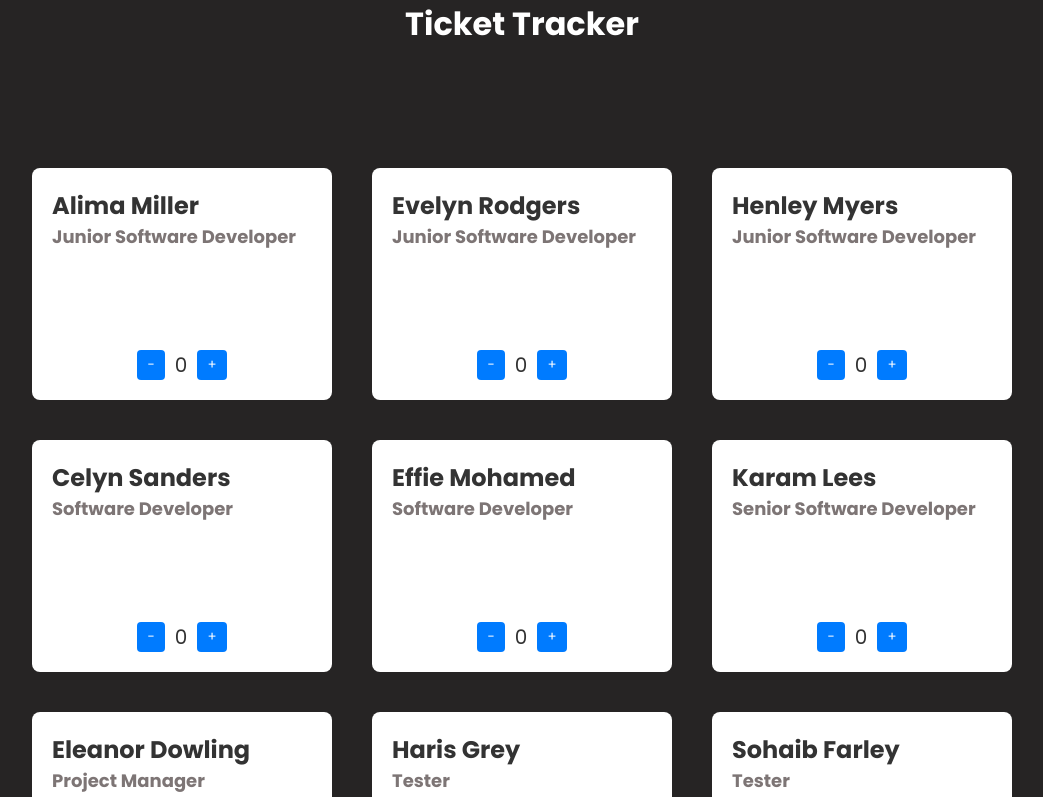
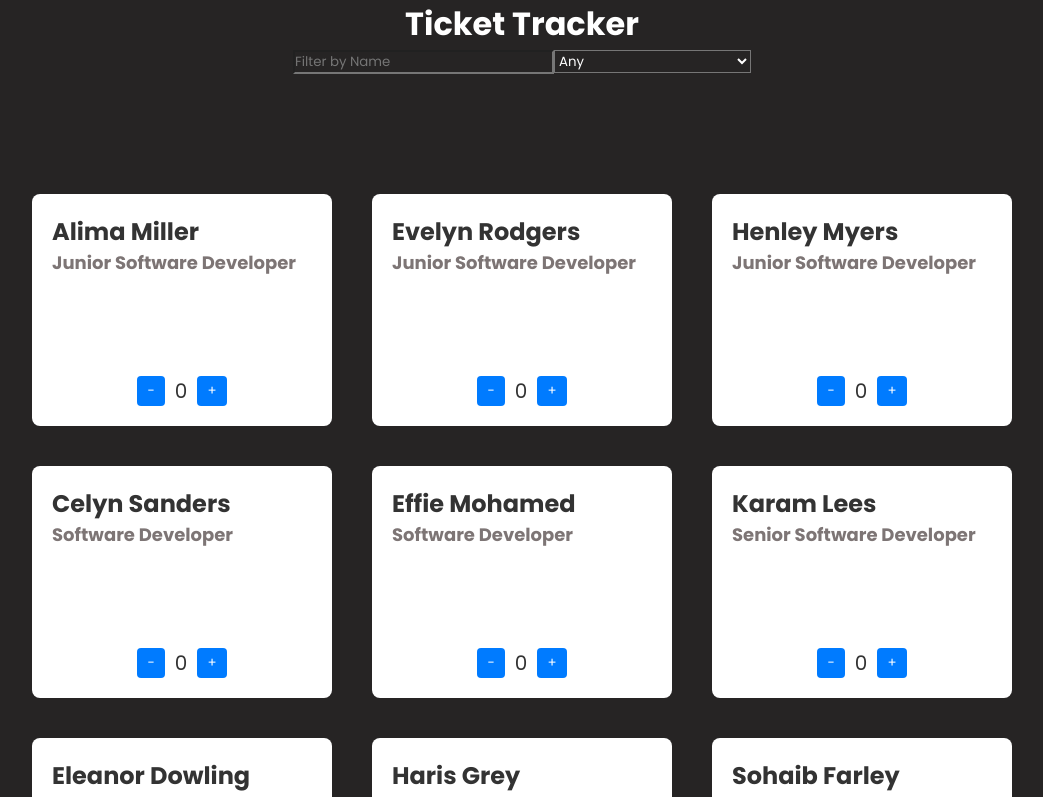
Before and after one commit to AthishThayalan/ticket-tracker, a React (Vite) app in the folder ticket-tracker/: page / in a window 1280 px wide. Shown: the top 797 px of the page, without its empty margins (118-1161 px from the left). Built offline with nearby package versions, Linux system fonts and the light colour scheme.

Commit message:
Created and seperated input filter search in its own component.

```diff
--- a/ticket-tracker/src/App.tsx
+++ b/ticket-tracker/src/App.tsx
@@ -1,15 +1,41 @@
 import EmployeeCard from "./components/EmployeeCard";
 import team from "./data/team";
+import Header from "./components/Header";
+import { useState } from "react";
 
 import "./styles/App.scss";
 
 function App() {
+  const [nameFilter, setNameFilter] = useState("");
+  const [roleFilter, setRoleFilter] = useState("");
+
+  const handleNameFilterChange = (event: any) => {
+    setNameFilter(event.target.value);
+  };
+
+  const handleRoleFilterChange = (event: any) => {
+    setRoleFilter(event.target.value);
+  };
+
+  const filteredTeam = team.filter((employee) => {
+    return (
+      employee.name.toLowerCase().includes(nameFilter.toLowerCase()) &&
+      (roleFilter === "" || employee.role === roleFilter)
+    );
+  });
   return (
     <>
-      <h1>Ticket Tracker</h1>
+      <Header
+        nameFilter={nameFilter}
+        handleNameFilterChange={handleNameFilterChange}
+        roleFilter={roleFilter}
+        handleRoleFilterChange={handleRoleFilterChange}
+      />
+
       <div className="card__container">
-        {team.map((employee) => (
+        {filteredTeam.map((employee) => (
           <EmployeeCard
+            key={employee.id}
             id={employee.id}
             name={employee.name}
             role={employee.role}
--- /dev/null
+++ b/ticket-tracker/src/components/Header.tsx
@@ -0,0 +1,45 @@
+type HeaderProps = {
+  nameFilter: string;
+  handleNameFilterChange: (event: React.ChangeEvent<HTMLInputElement>) => void;
+  roleFilter: string;
+  handleRoleFilterChange: (event: React.ChangeEvent<HTMLSelectElement>) => void;
+};
+const Header = ({
+  nameFilter,
+  handleNameFilterChange,
+  roleFilter,
+  handleRoleFilterChange,
+}: HeaderProps) => {
+  return (
+    <header>
+      <h1>Ticket Tracker</h1>
+      <div className="filter">
+        <input
+          type="text"
+          value={nameFilter}
+          onChange={handleNameFilterChange}
+          placeholder="Filter by Name"
+          className="name-filter"
+        />
+        <select
+          value={roleFilter}
+          onChange={handleRoleFilterChange}
+          className="role-filter"
+        >
+          <option value="">Any</option>
+          <option value="Junior Software Developer">
+            Junior Software Developer
+          </option>
+          <option value="Senior Software Developer">
+            Senior Software Developer
+          </option>
+          <option value="Project Manager">Project Manager</option>
+          <option value="Tester">Tester</option>
+          <option value="Hard Man">Hard man</option>
+        </select>
+      </div>
+    </header>
+  );
+};
+
+export default Header;
```
